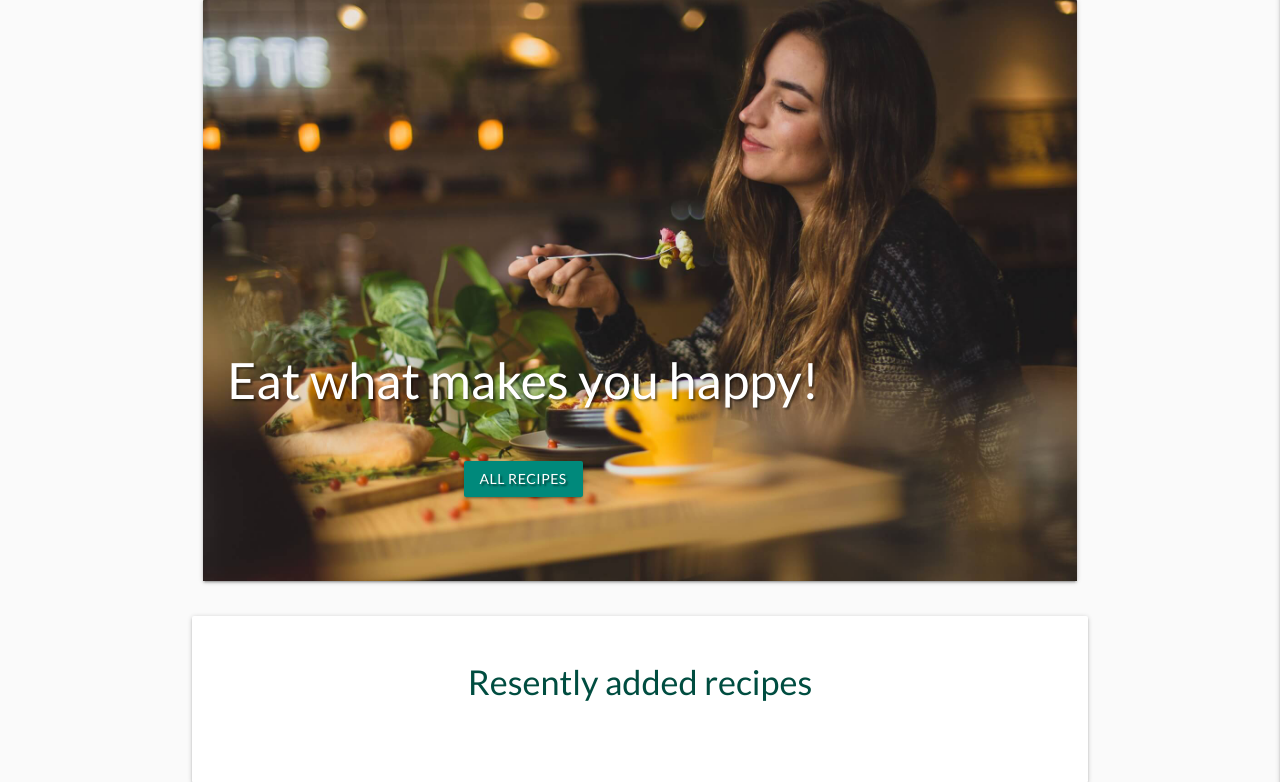
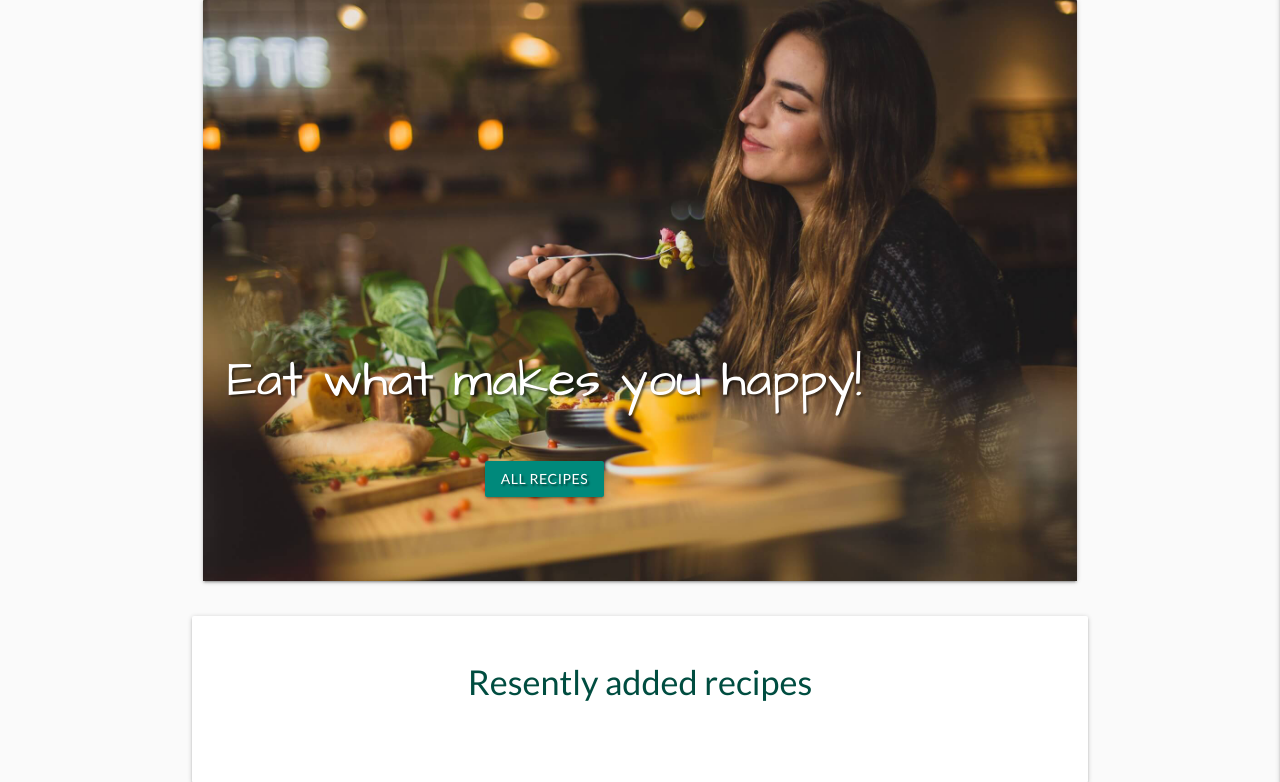
Before and after one commit to oksanaokhten/recipe-journal, a Flask app: page / in a window 1280 px wide. Shown: the part 73-855 px from the top of the page. Run offline with Flask 2, Linux system fonts and the light colour scheme; data that the repository does not hold is empty; some libraries are stand-ins or nearby versions.

Commit message:
Add style to Hero image text

```diff
--- a/static/css/style.css
+++ b/static/css/style.css
@@ -1,4 +1,4 @@
-@import url('https://fonts.googleapis.com/css2?family=Lato&display=swap');
+@import url('https://fonts.googleapis.com/css2?family=Lato&family=Architects+Daughter&display=swap');
 
 body {
     font-family: 'Lato', sans-serif;
@@ -39,6 +39,7 @@ body {
 /*----------------------------------------------Home Page*/
 
 .front-text {
+    font-family: 'Architects Daughter', cursive;
     font-size: 50px;
     margin-bottom: 40px;
 }
```
